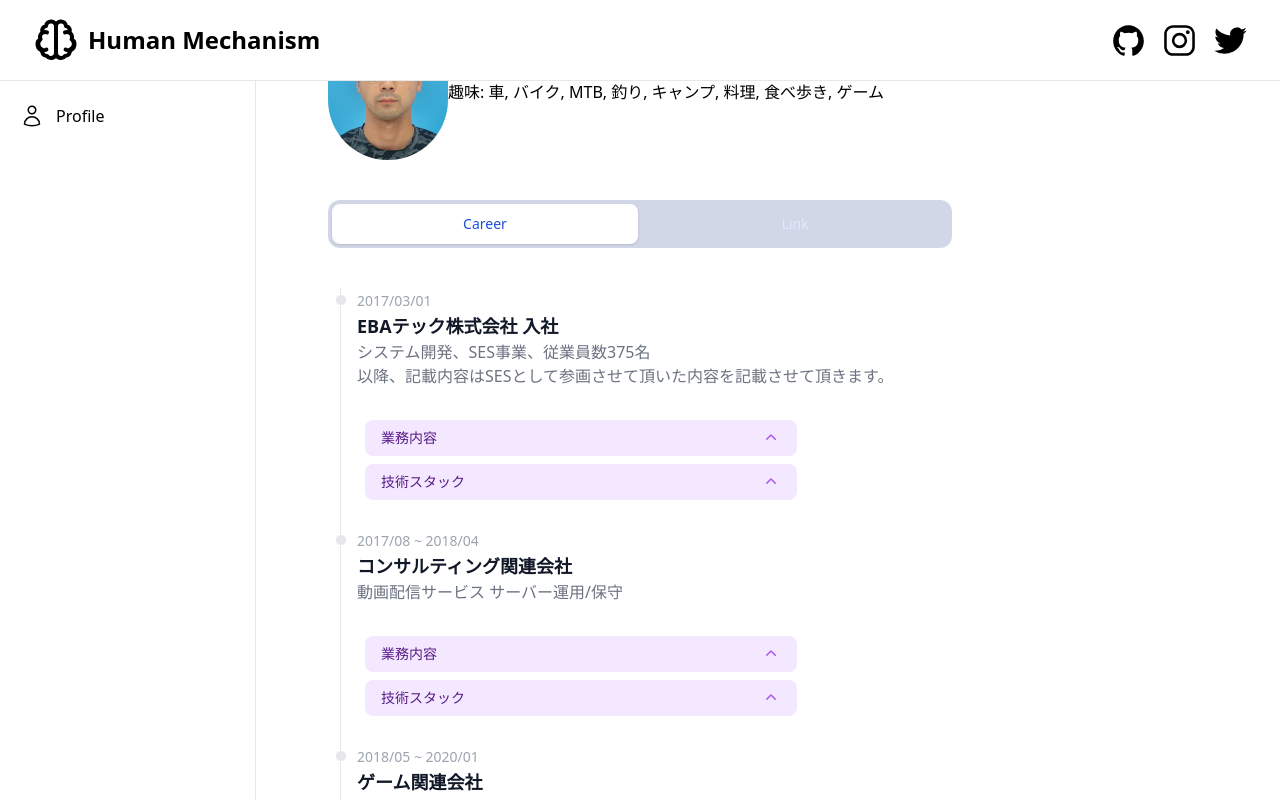
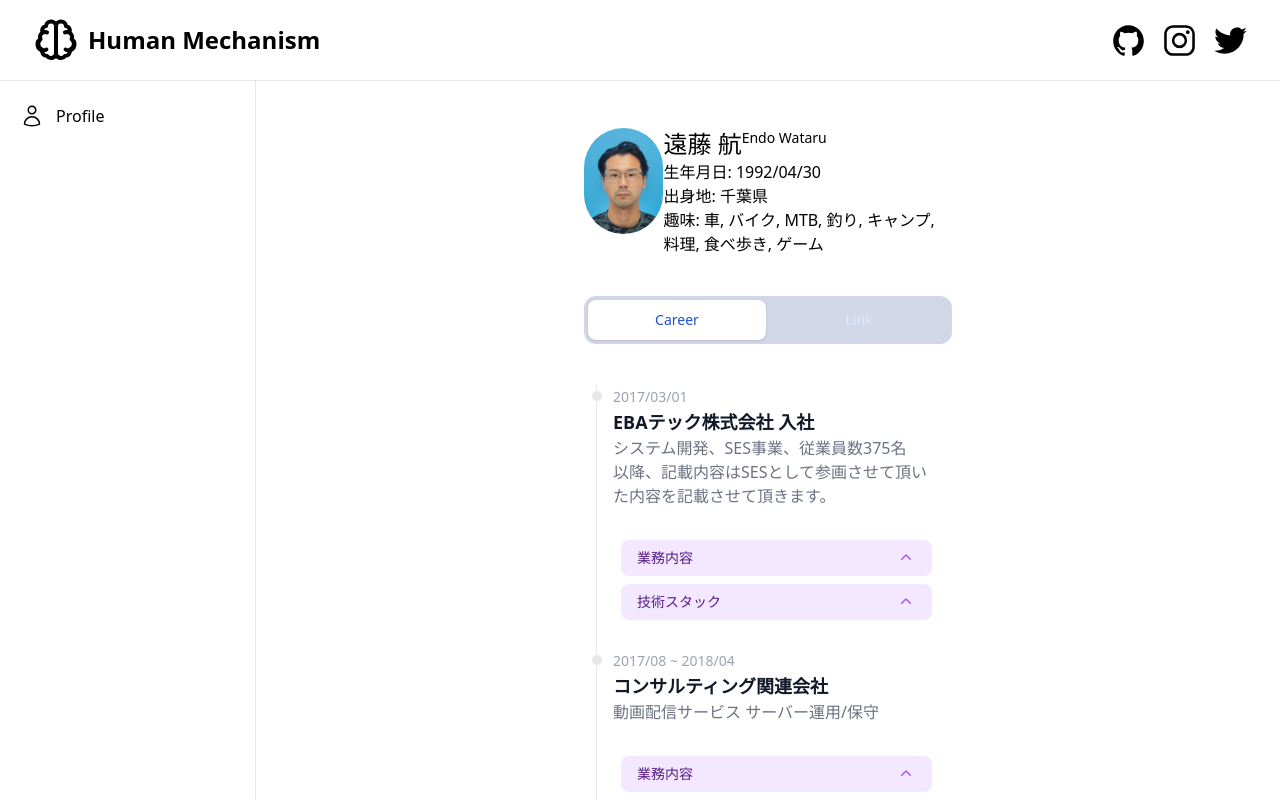
Before and after one commit to 3nd0/portfolio, a Next.js app: page /profile in a window 1280 px wide. Shown: the top 800 px of the page. Built offline with nearby package versions, Linux system fonts and the light colour scheme.

Commit message:
Profile情報の表示位置を調整

```diff
--- a/src/app/profile/page.tsx
+++ b/src/app/profile/page.tsx
@@ -14,7 +14,7 @@ const profile = {
 
 export default function Page() {
   return (
-    <div className="flex flex-col gap-10">
+    <div className="flex flex-col mt-20 ml-64 pt-12 gap-10">
       {/* 自己紹介欄 */}
       <SelfIntroduction {...profile} />
       {/* tabs */}
```
